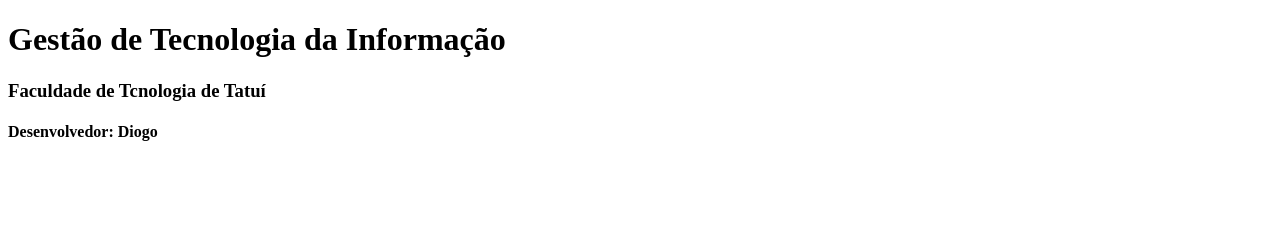
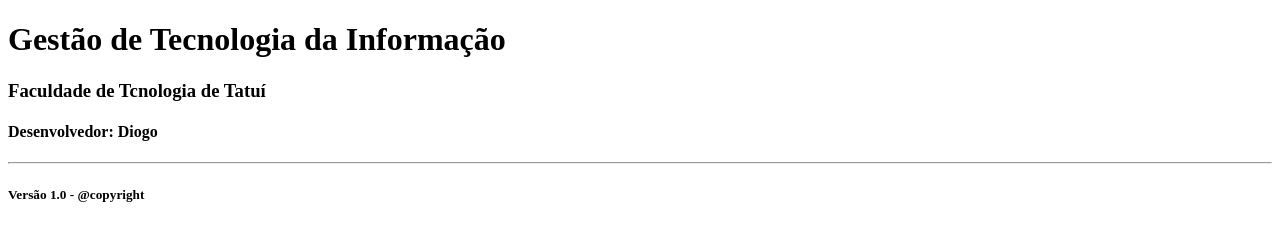
Before and after one commit to DiogoPCS/FTI, a plain HTML site: page index.html in a window 1280 px wide. Drawn offline with Linux system fonts and the light colour scheme.

Commit message:
Update index.html

```diff
--- a/index.html
+++ b/index.html
@@ -9,5 +9,7 @@
     <h1>Gestão de Tecnologia da Informação</h1>
     <h3>Faculdade de Tcnologia de Tatuí</h3>
     <h4>Desenvolvedor: Diogo</h4>
+    <hr>
+    <h5>Versão 1.0 - @copyright</h5>
 </body>
 </html>
```
